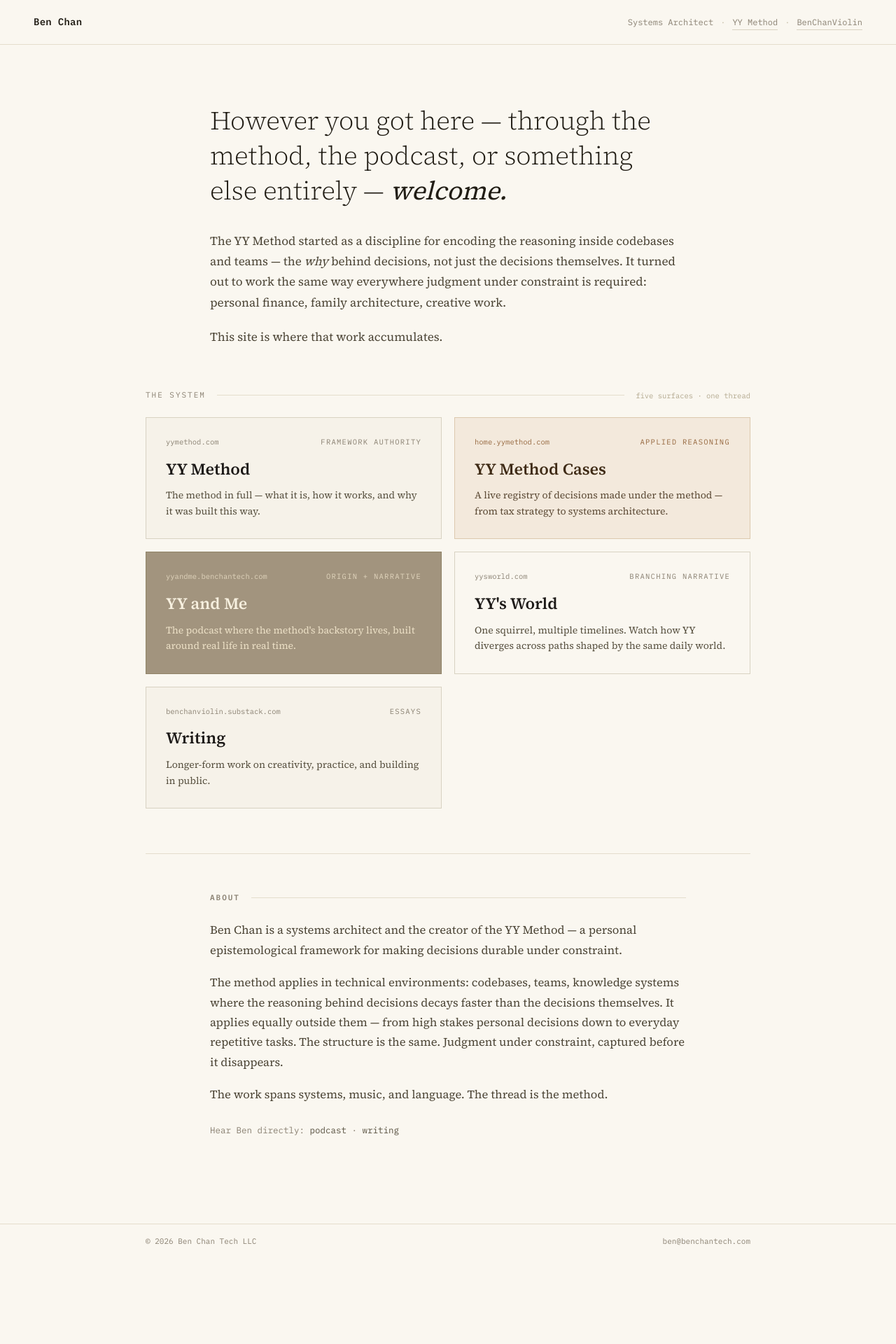
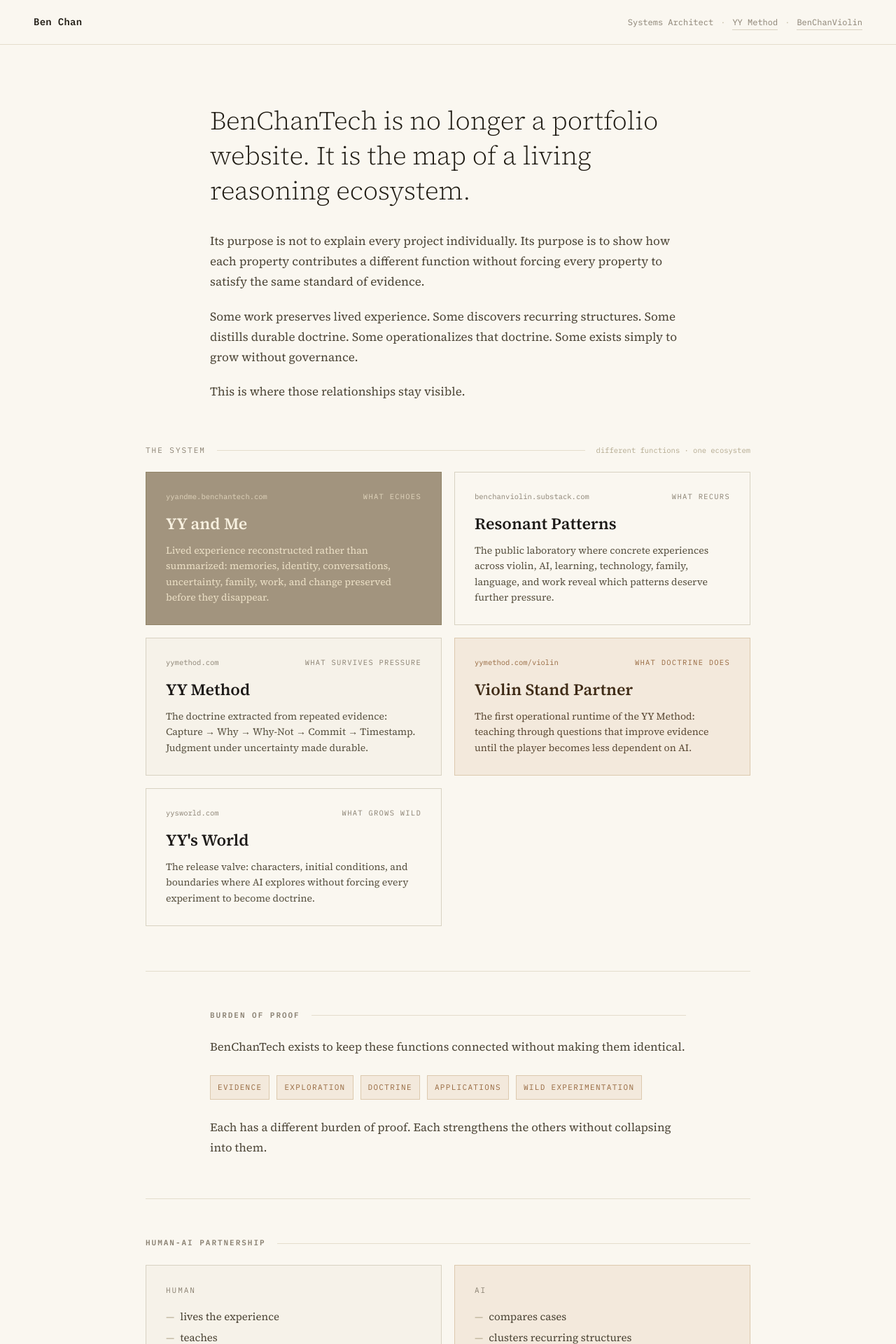
Before and after one commit to benchantech/blog, a Jekyll site: the page built from index.md, in a window 1280 px wide. Shown: the top 1920 px of the page at 70% size. Built offline with Jekyll 4.4.1, drawn with Linux system fonts in a browser that asks for light colours; before the commit the page ends 1799 px from its top, so only the background shows below that; some of the changed text lies outside the part shown.

Commit message:
Reframe homepage as reasoning ecosystem

```diff
--- a/assets/css/custom.css
+++ b/assets/css/custom.css
@@ -222,6 +222,104 @@ main { padding: 0 0 64px; }
 
 .card--paper { background: var(--bg); }
 
+/* Ecosystem sections */
+.functions {
+  border-top: 1px solid var(--hairline);
+  padding: 54px 0 58px;
+}
+
+.functions p,
+.partnership p {
+  font-size: 16.5px;
+  line-height: 1.72;
+  color: var(--body);
+}
+
+.functions p + p { margin-top: 22px; }
+
+.proof-list {
+  display: flex;
+  flex-wrap: wrap;
+  gap: 10px;
+  margin: 26px 0;
+}
+
+.proof-list span {
+  font-family: var(--mono);
+  font-size: 11px;
+  letter-spacing: 0.12em;
+  text-transform: uppercase;
+  color: var(--card-warm-accent);
+  background: var(--card-warm-bg);
+  border: 1px solid var(--card-warm-border);
+  padding: 8px 10px;
+}
+
+.partnership {
+  border-top: 1px solid var(--hairline);
+  padding: 54px 0 58px;
+}
+
+.partnership-grid {
+  display: grid;
+  grid-template-columns: 1fr 1fr;
+  gap: 18px;
+}
+
+.role-panel {
+  background: var(--card-parchment);
+  border: 1px solid var(--border);
+  padding: 26px 28px;
+}
+
+.role-panel--ai {
+  background: var(--card-warm-bg);
+  border-color: var(--card-warm-border);
+}
+
+.panel-label {
+  font-family: var(--mono);
+  font-size: 11px !important;
+  letter-spacing: 0.18em;
+  text-transform: uppercase;
+  color: var(--muted) !important;
+  margin-bottom: 16px;
+}
+
+.role-panel ul {
+  list-style: none;
+}
+
+.role-panel li {
+  font-size: 15px;
+  line-height: 1.65;
+  color: var(--body);
+}
+
+.role-panel li + li { margin-top: 6px; }
+
+.role-panel li::before {
+  content: "—";
+  color: var(--muted-light);
+  margin-right: 8px;
+}
+
+.principle {
+  margin-top: 30px;
+  padding-top: 26px;
+  border-top: 1px solid var(--hairline);
+}
+
+.principle p {
+  font-size: 18px;
+  color: var(--fg);
+}
+
+.principle p + p {
+  margin-top: 10px;
+  color: var(--body);
+}
+
 /* About */
 .about {
   border-top: 1px solid var(--hairline);
@@ -345,7 +443,8 @@ article { max-width: 680px; margin: 0 auto; padding-top: 56px; }
   .container { padding: 0 24px; }
   header .container { padding: 16px 24px; }
   footer .container { padding: 14px 24px; }
-  .system-grid { grid-template-columns: 1fr; }
+  .system-grid,
+  .partnership-grid { grid-template-columns: 1fr; }
   .intro { padding: 52px 0 44px; }
   .intro h1 { font-size: 29px; }
 }
--- a/index.md
+++ b/index.md
@@ -1,65 +1,118 @@
 ---
 layout: default
 title: Home
-description: Ben Chan is an engineer and the creator of the YY Method — a framework for making decisions durable under constraint.
+description: "BenChanTech is the map of a living reasoning ecosystem: evidence, exploration, doctrine, applications, and wild experimentation."
 ---
 
 <section class="intro narrow">
-  <h1>However you got here — through the method, the podcast, or something else entirely — <em>welcome.</em></h1>
-  <p>The YY Method started as a discipline for encoding the reasoning inside codebases and teams — the <em>why</em> behind decisions, not just the decisions themselves. It turned out to work the same way everywhere judgment under constraint is required: personal finance, family architecture, creative work.</p>
-  <p>This site is where that work accumulates.</p>
+  <h1>BenChanTech is no longer a portfolio website. It is the map of a living reasoning ecosystem.</h1>
+  <p>Its purpose is not to explain every project individually. Its purpose is to show how each property contributes a different function without forcing every property to satisfy the same standard of evidence.</p>
+  <p>Some work preserves lived experience. Some discovers recurring structures. Some distills durable doctrine. Some operationalizes that doctrine. Some exists simply to grow without governance.</p>
+  <p>This is where those relationships stay visible.</p>
 </section>
 
 <section class="system">
   <div class="section-head">
     <p class="section-label">The System</p>
     <span class="section-rule"></span>
-    <span class="section-note">five surfaces · one thread</span>
+    <span class="section-note">different functions · one ecosystem</span>
   </div>
   <div class="system-grid">
 
-    <a class="card" href="https://yymethod.com" target="_blank" rel="noopener noreferrer">
-      <div class="card-top"><span class="card-domain">yymethod.com</span><span class="card-role">Framework authority</span></div>
-      <div class="card-title">YY Method</div>
-      <p class="card-desc">The method in full — what it is, how it works, and why it was built this way.</p>
+    <a class="card card--dark" href="https://yyandme.benchantech.com" target="_blank" rel="noopener noreferrer">
+      <div class="card-top"><span class="card-domain">yyandme.benchantech.com</span><span class="card-role">What echoes</span></div>
+      <div class="card-title">YY and Me</div>
+      <p class="card-desc">Lived experience reconstructed rather than summarized: memories, identity, conversations, uncertainty, family, work, and change preserved before they disappear.</p>
     </a>
 
-    <a class="card card--warm" href="https://home.yymethod.com" target="_blank" rel="noopener noreferrer">
-      <div class="card-top"><span class="card-domain">home.yymethod.com</span><span class="card-role">Applied reasoning</span></div>
-      <div class="card-title">YY Method Cases</div>
-      <p class="card-desc">A live registry of decisions made under the method — from tax strategy to systems architecture.</p>
+    <a class="card card--paper" href="https://benchanviolin.substack.com" target="_blank" rel="noopener noreferrer">
+      <div class="card-top"><span class="card-domain">benchanviolin.substack.com</span><span class="card-role">What recurs</span></div>
+      <div class="card-title">Resonant Patterns</div>
+      <p class="card-desc">The public laboratory where concrete experiences across violin, AI, learning, technology, family, language, and work reveal which patterns deserve further pressure.</p>
     </a>
 
-    <a class="card card--dark" href="https://yyandme.benchantech.com" target="_blank" rel="noopener noreferrer">
-      <div class="card-top"><span class="card-domain">yyandme.benchantech.com</span><span class="card-role">Origin + narrative</span></div>
-      <div class="card-title">YY and Me</div>
-      <p class="card-desc">The podcast where the method's backstory lives, built around real life in real time.</p>
+    <a class="card" href="https://yymethod.com" target="_blank" rel="noopener noreferrer">
+      <div class="card-top"><span class="card-domain">yymethod.com</span><span class="card-role">What survives pressure</span></div>
+      <div class="card-title">YY Method</div>
+      <p class="card-desc">The doctrine extracted from repeated evidence: Capture → Why → Why-Not → Commit → Timestamp. Judgment under uncertainty made durable.</p>
+    </a>
+
+    <a class="card card--warm" href="https://yymethod.com/violin/" target="_blank" rel="noopener noreferrer">
+      <div class="card-top"><span class="card-domain">yymethod.com/violin</span><span class="card-role">What doctrine does</span></div>
+      <div class="card-title">Violin Stand Partner</div>
+      <p class="card-desc">The first operational runtime of the YY Method: teaching through questions that improve evidence until the player becomes less dependent on AI.</p>
     </a>
 
     <a class="card card--paper" href="https://yysworld.com" target="_blank" rel="noopener noreferrer">
-      <div class="card-top"><span class="card-domain">yysworld.com</span><span class="card-role">Branching narrative</span></div>
+      <div class="card-top"><span class="card-domain">yysworld.com</span><span class="card-role">What grows wild</span></div>
       <div class="card-title">YY's World</div>
-      <p class="card-desc">One squirrel, multiple timelines. Watch how YY diverges across paths shaped by the same daily world.</p>
-    </a>
-
-    <a class="card" href="https://benchanviolin.substack.com" target="_blank" rel="noopener noreferrer">
-      <div class="card-top"><span class="card-domain">benchanviolin.substack.com</span><span class="card-role">Essays</span></div>
-      <div class="card-title">Writing</div>
-      <p class="card-desc">Longer-form work on creativity, practice, and building in public.</p>
+      <p class="card-desc">The release valve: characters, initial conditions, and boundaries where AI explores without forcing every experiment to become doctrine.</p>
     </a>
 
   </div>
 </section>
 
-<section class="about">
+<section class="functions">
   <div class="narrow">
     <div class="section-head">
-      <h2 class="section-label">About</h2>
+      <h2 class="section-label">Burden of Proof</h2>
       <span class="section-rule"></span>
     </div>
-    <p>Ben Chan is a systems architect and the creator of the YY Method — a personal epistemological framework for making decisions durable under constraint.</p>
-    <p>The method applies in technical environments: codebases, teams, knowledge systems where the reasoning behind decisions decays faster than the decisions themselves. It applies equally outside them — from high stakes personal decisions down to everyday repetitive tasks. The structure is the same. Judgment under constraint, captured before it disappears.</p>
-    <p>The work spans systems, music, and language. The thread is the method.</p>
-    <p class="hear-ben">Hear Ben directly: <a href="https://yyandme.benchantech.com" target="_blank" rel="noopener noreferrer">podcast</a> · <a href="https://benchanviolin.substack.com" target="_blank" rel="noopener noreferrer">writing</a></p>
+    <p>BenChanTech exists to keep these functions connected without making them identical.</p>
+    <div class="proof-list">
+      <span>Evidence</span>
+      <span>Exploration</span>
+      <span>Doctrine</span>
+      <span>Applications</span>
+      <span>Wild experimentation</span>
+    </div>
+    <p>Each has a different burden of proof. Each strengthens the others without collapsing into them.</p>
   </div>
 </section>
+
+<section class="partnership">
+  <div class="section-head">
+    <h2 class="section-label">Human-AI Partnership</h2>
+    <span class="section-rule"></span>
+  </div>
+  <div class="partnership-grid">
+    <div class="role-panel">
+      <p class="panel-label">Human</p>
+      <ul>
+        <li>lives the experience</li>
+        <li>teaches</li>
+        <li>notices exceptions</li>
+        <li>tells stories</li>
+        <li>corrects</li>
+        <li>remains the author</li>
+      </ul>
+    </div>
+    <div class="role-panel role-panel--ai">
+      <p class="panel-label">AI</p>
+      <ul>
+        <li>compares cases</li>
+        <li>clusters recurring structures</li>
+        <li>compresses complexity</li>
+        <li>proposes abstractions</li>
+        <li>exposes contradictions</li>
+        <li>strengthens retrieval</li>
+      </ul>
+    </div>
+  </div>
+  <div class="principle narrow">
+    <p>The human always remains upstream.</p>
+    <p>AI compresses. The human corrects the compression. The evidence remains attached.</p>
+  </div>
+</section>
+
+<section class="about closing">
+  <div class="narrow">
+    <div class="section-head">
+      <h2 class="section-label">Closing Principle</h2>
+      <span class="section-rule"></span>
+    </div>
+    <p>Not every project should become doctrine. Not every experiment should become a product. Not every idea should be governed.</p>
+    <p>BenChanTech exists so each property can serve its proper role while remaining part of one evolving system of human judgment.</p>
+    <p class="hear-ben">Enter through: <a href="https://yyandme.benchantech.com" target="_blank" rel="noopener noreferrer">YY and Me</a> · <a href="https://benchanviolin.substack.com" target="_blank" rel="noopener noreferrer">Resonant Patterns</a> · <a href="https://yymethod.com" target="_blank" rel="noopener noreferrer">YY Method</a></p>
+  </div>
+</section>
```
